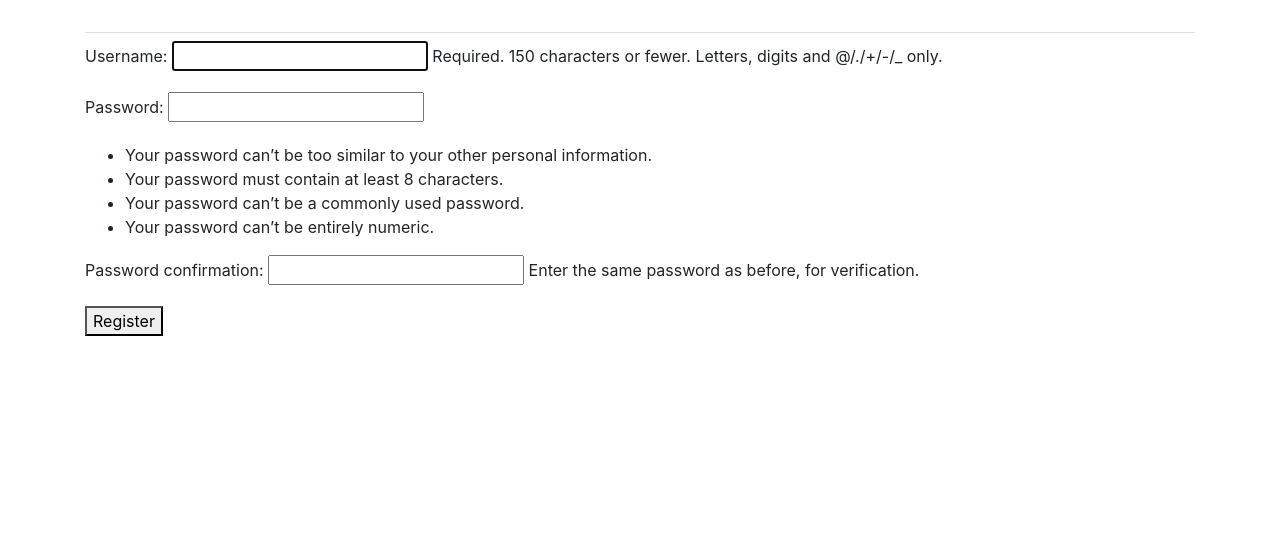
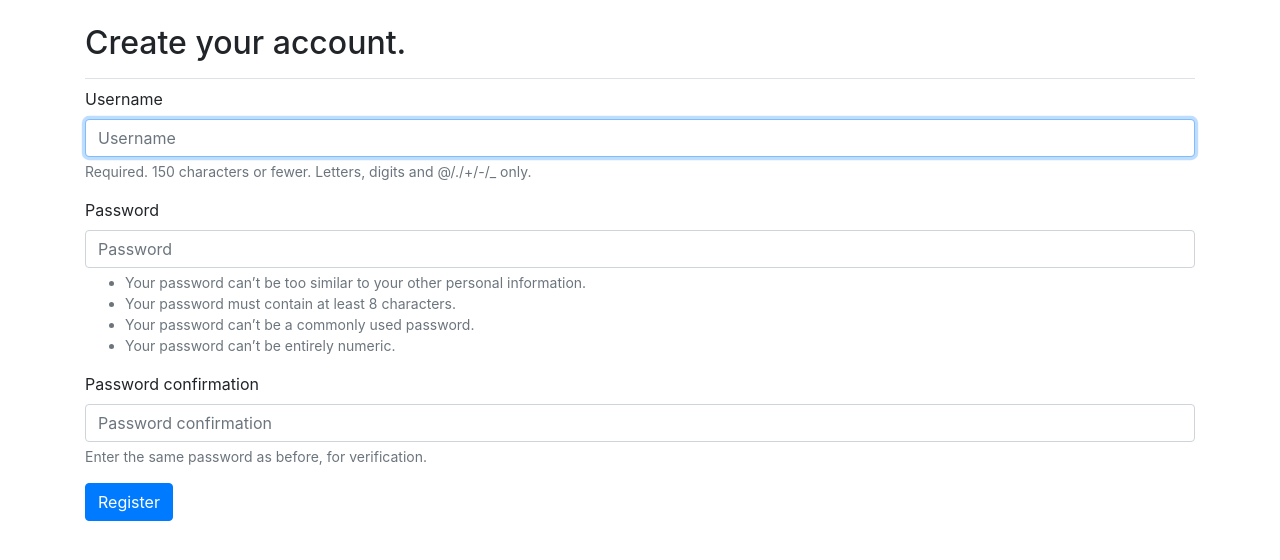
Before and after one commit to cgknK/Blog, a Django app: page /users/register/ in a window 1280 px wide. Shown: the part 58-618 px from the top of the page. Run offline with Django 4.2, Linux system fonts and the light colour scheme; some libraries are stand-ins or nearby versions.

Commit message:
register.html stil verildi

```diff
--- a/users/templates/registration/register.html
+++ b/users/templates/registration/register.html
@@ -1,11 +1,18 @@
 {% extends "blogs/base.html" %}
+{% load bootstrap4 %}
+
+{% block page_header %}
+    <h2>Create your account.</h2>
+{% endblock page_header %}
 
 {% block content %}
-    <form method="post" action="{% url 'users:register' %}">
+    <form method="post" action="{% url 'users:register' %}" class="form">
         {% csrf_token %}
-        {{ form.as_p }}
+        {% bootstrap_form form %}
+        {% buttons %}
+            <button name="submit" class="btn btn-primary">Register</button>
+        {% endbuttons %}
 
-        <button name="submit">Register</button>
         <input type="hidden" name="next" value="{% url 'blogs:index' %}"/>
     </form>
 {% endblock content %}
```
